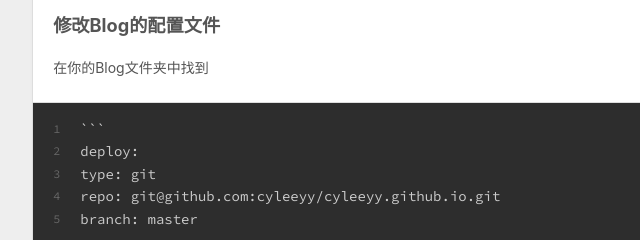
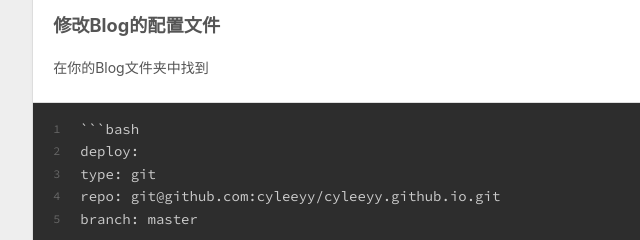
Before and after one commit to cyleeyy/cyleeyy.github.io, a plain HTML site: page index.html in a window 1280 px wide. Shown: the part 2080-2320 px from the top of the page, 8-648 px from the left. Drawn offline with nearby package versions, Linux system fonts and the light colour scheme.

Commit message:
Site updated: 2018-11-24 11:29:45

````diff
--- a/index.html
+++ b/index.html
@@ -96,7 +96,7 @@
 <p>一路默认即可生成SSH文件。<br>在github中添加密钥，之后输入一下命令：<br><figure class="highlight bash"><table><tr><td class="gutter"><pre><span class="line">1</span><br><span class="line">2</span><br></pre></td><td class="code"><pre><span class="line">$ <span class="built_in">eval</span> <span class="string">"<span class="variable">$(ssh-agent -s)</span>"</span></span><br><span class="line">$ ssh-add ~/.ssh/id_rsa</span><br></pre></td></tr></table></figure></p>
 <p>输入：<br><figure class="highlight bash"><table><tr><td class="gutter"><pre><span class="line">1</span><br></pre></td><td class="code"><pre><span class="line">$ ssh -T git@github.com</span><br></pre></td></tr></table></figure></p>
 <p>测试是否成功配置SSH。</p>
-<h3 id="修改Blog的配置文件"><a href="#修改Blog的配置文件" class="headerlink" title="修改Blog的配置文件"></a>修改Blog的配置文件</h3><p>在你的Blog文件夹中找到<figure class="highlight plain"><table><tr><td class="gutter"><pre><span class="line">1</span><br><span class="line">2</span><br><span class="line">3</span><br><span class="line">4</span><br><span class="line">5</span><br></pre></td><td class="code"><pre><span class="line">```</span><br><span class="line">deploy:  </span><br><span class="line">type: git </span><br><span class="line">repo: git@github.com:cyleeyy/cyleeyy.github.io.git</span><br><span class="line">branch: master</span><br></pre></td></tr></table></figure></p>
+<h3 id="修改Blog的配置文件"><a href="#修改Blog的配置文件" class="headerlink" title="修改Blog的配置文件"></a>修改Blog的配置文件</h3><p>在你的Blog文件夹中找到<figure class="highlight plain"><table><tr><td class="gutter"><pre><span class="line">1</span><br><span class="line">2</span><br><span class="line">3</span><br><span class="line">4</span><br><span class="line">5</span><br></pre></td><td class="code"><pre><span class="line">```bash</span><br><span class="line">deploy:  </span><br><span class="line">type: git </span><br><span class="line">repo: git@github.com:cyleeyy/cyleeyy.github.io.git</span><br><span class="line">branch: master</span><br></pre></td></tr></table></figure></p>
 <p>保存关闭，在Git bash中输入：<br><figure class="highlight bash"><table><tr><td class="gutter"><pre><span class="line">1</span><br></pre></td><td class="code"><pre><span class="line">$ hexo d</span><br></pre></td></tr></table></figure></p>
 <p>即可完成部署。</p>
 
````
Also changed, not shown: 2018/11/23/搭建日记/index.html (+2 -2 lines).
